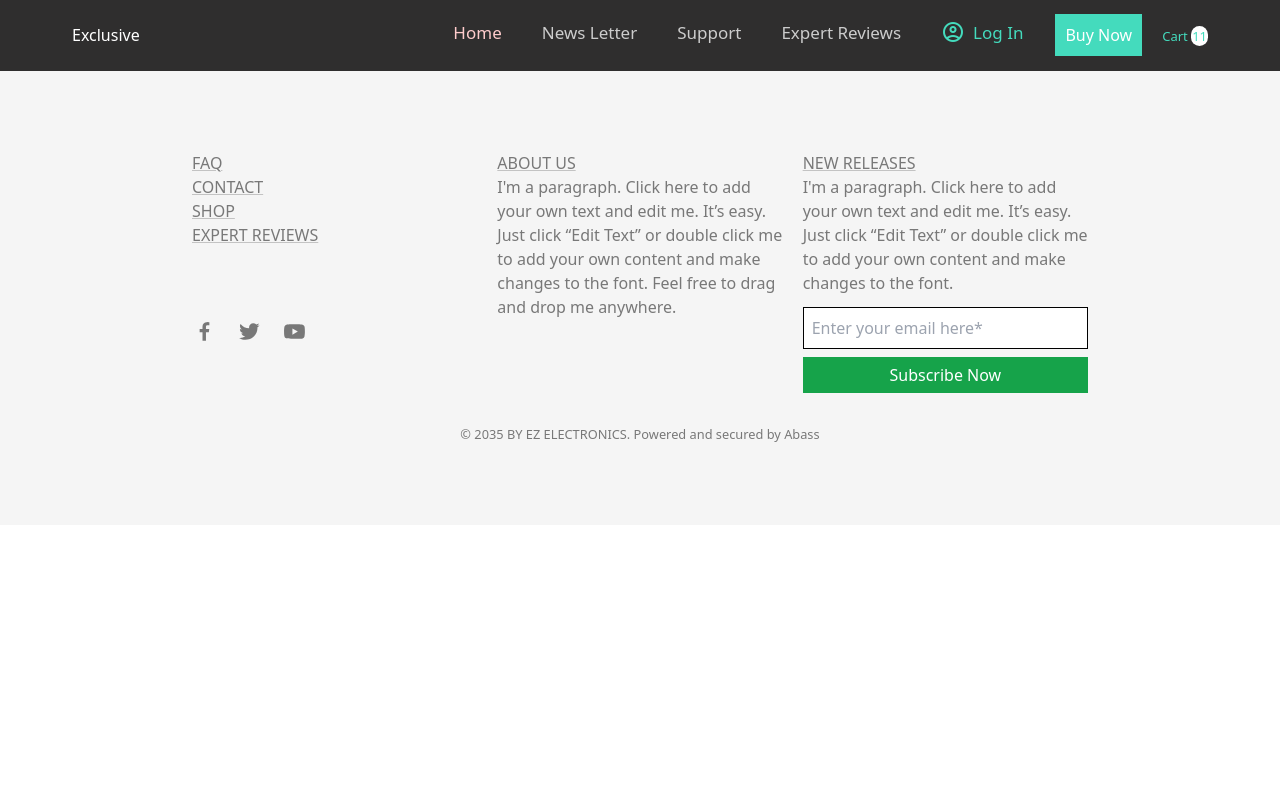
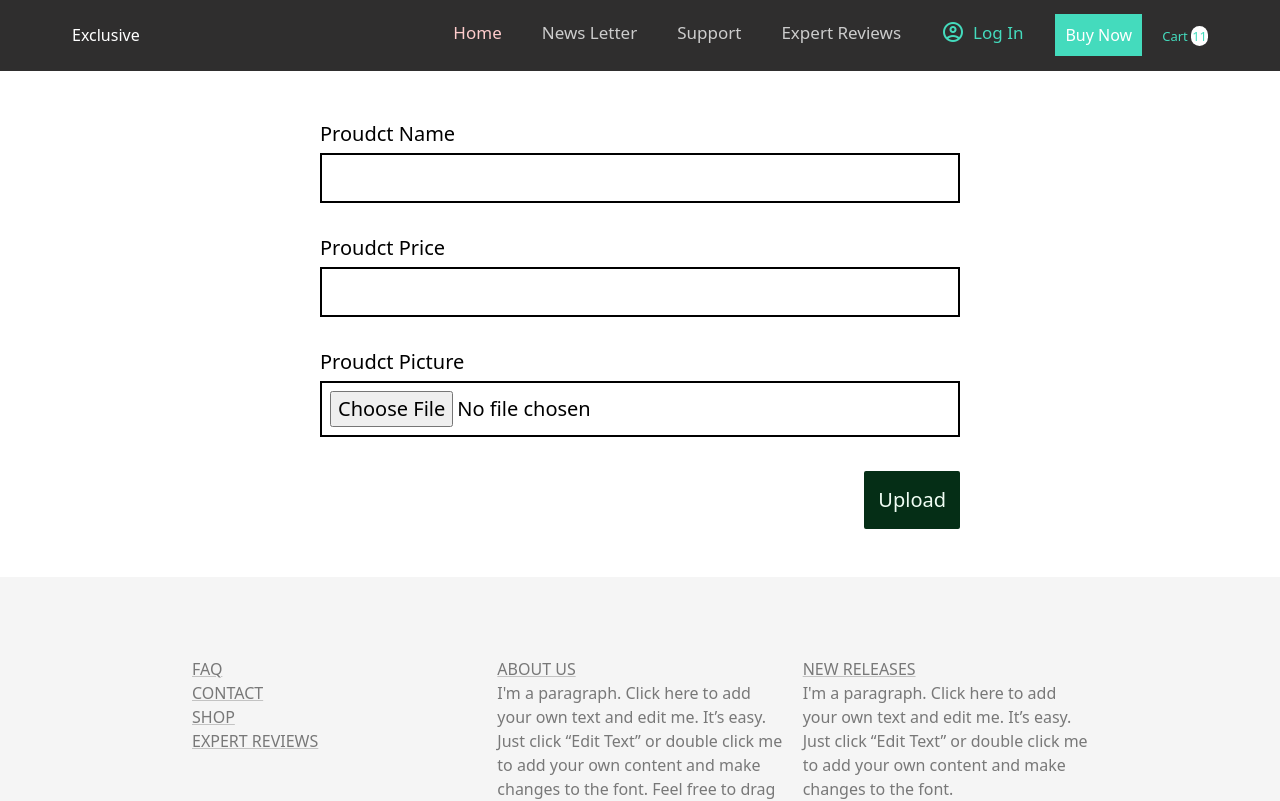
Before and after one commit to Abassgold/myEcommerce, a React (Vite) app: page /admin in a window 1280 px wide. Shown: the top 801 px of the page. Built offline with nearby package versions, Linux system fonts and the light colour scheme.

Commit message:
added admin page

```diff
--- a/Data/db.json
+++ /dev/null
@@ -1,14 +0,0 @@
-{
-    "Blogs": [
-      {
-        "id": 1,
-        "title": "Blog 1",
-        "content": "This is the content of Blog 1"
-      },
-      {
-        "id": 2,
-        "title": "Blog 2",
-        "content": "This is the content of Blog 2"
-      }
-    ]
-  }
--- a/src/App.jsx
+++ b/src/App.jsx
@@ -14,6 +14,7 @@ import clientSocket from 'socket.io-client'
 import { useRef, useEffect } from 'react';
 import Chat from './pages/Chat';
 import Test from './component/Test';
+import AdminPost from './pages/AdminPost';
 
 
 
@@ -41,6 +42,7 @@ const App = () => {
         <Route path='/sidebar' element={<Sidebar />} />
         <Route path='/chat' element={<Chat socket={socket.current}/>}/>
         <Route path='/test' element={<Test/>}/>
+        <Route path='/admin' element={<AdminPost/>}/>
       </Routes>
       <Footer />
     </>
--- a/src/CostumHooks/Usefetch.jsx
+++ b/src/CostumHooks/Usefetch.jsx
@@ -6,20 +6,31 @@ const Usefetch = (url) => {
     const [isLoading, setIsLoading] = useState(true)
     const [error, setError] = useState(null)
     useEffect(() => {
+        const abortController = new AbortController()
+        const signal = abortController.signal
         setTimeout(()=>{
-            fetch(url)
+            fetch(url, {signal})
             .then((res)=>{
-                if(!res){
+                if(!res.ok){
                     throw Error('could not connect to server')
                 }
                 return res.json()
             })
             .then((result)=>{
                 setData(result)
+                setError(null)
+                setIsLoading(false)
             })
-        }, 1000)
+            .catch(err=>{
+                if(err.name === 'AbortError') return console.log('Fetch aborted');
+                setError(err.message)
+                setData(null)
+                setIsLoading(false)
+            })
+        }, 3000);
+        return () => abortController.abort()
     }, [url])
 return {Data, isLoading, error}
 }
 
-export default Usefetch
+export default Usefetch;
--- a/src/component/Test.jsx
+++ b/src/component/Test.jsx
@@ -2,11 +2,19 @@ import React from 'react'
 import Usefetch from '../CostumHooks/Usefetch'
 const Test = () => {
     const {error,isLoading, Data} = Usefetch('http://localhost:8000/Blogs')
+    if(Data){
+    console.log(Data)
+    }
+    if(error){
+      console.log(error);
+    }
   return (
-    <div className=''>
-      <h1></h1>
+    <div className='text-center'>
+      {
+        isLoading && <div>Loading...</div>
+      }
     </div>
   )
 }
 
-export default Test
+export default Test;
--- /dev/null
+++ b/src/pages/AdminPost.jsx
@@ -0,0 +1,54 @@
+import axios from 'axios'
+import { useFormik } from 'formik'
+import React, { useState } from 'react'
+
+const AdminPost = () => {
+    const handlePick =(e)=>{
+        let file = e.target.files[0]
+        let reader = new FileReader()
+        reader.onload=()=>{
+            formik.setFieldValue('image', reader.result)
+        }
+         reader.readAsDataURL(file)
+    }
+   const formik = useFormik({
+        initialValues:{
+            product:'',
+            price:'',
+            image:''
+        },
+        onSubmit: async (value)=>{
+            try {
+
+            } catch (error) {
+
+            }
+            console.log(value);
+
+            axios.post()
+        }
+    })
+    return (
+        <div className={`md:w-[50%] w-[90%] mx-auto text-[20px] my-[3rem]`}>
+            <form onSubmit={formik.handleSubmit}>
+                <div className={``}>
+                    <label htmlFor="">Proudct Name</label><br />
+                    <input type="text" className='mt-1 border-[2px] outline-none border-black w-full p-2'  onChange={formik.handleChange} name='product'/>
+                </div><br />
+                <div>
+                    <label htmlFor="">Proudct Price</label><br />
+                    <input type="text"  className='mt-1 border-[2px] outline-none border-black w-full p-2' onChange={formik.handleChange} name='price'/>
+                </div><br />
+                <div>
+                    <label htmlFor="">Proudct Picture</label><br />
+                    <input type="file" className='mt-1 border-[2px] outline-none border-black w-full p-2' onChange={handlePick} name='image'/>
+                </div><br />
+                <div className='mt-1 text-end'>
+                    <button type='submit' className={`border-[2px] border-green-950 rounded-sm duration-500 p-3 bg-green-950 hover:bg-green-50 text-green-50 hover:text-green-950`}>Upload</button>
+                </div>
+            </form>
+        </div>
+    )
+}
+
+export default AdminPost
```
